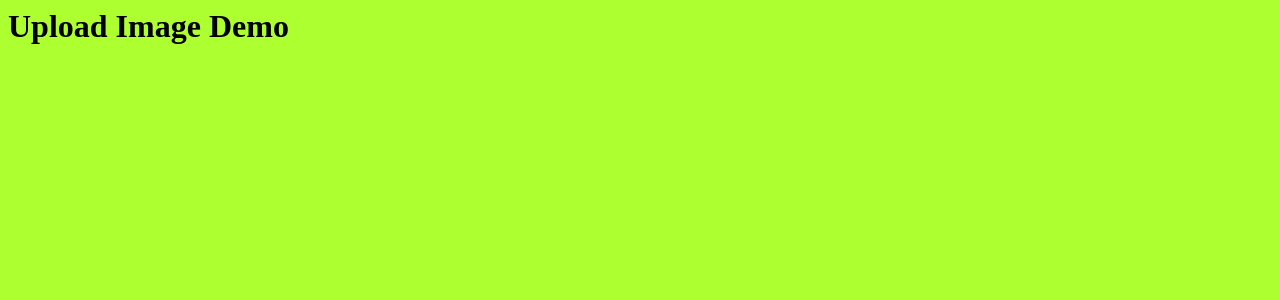
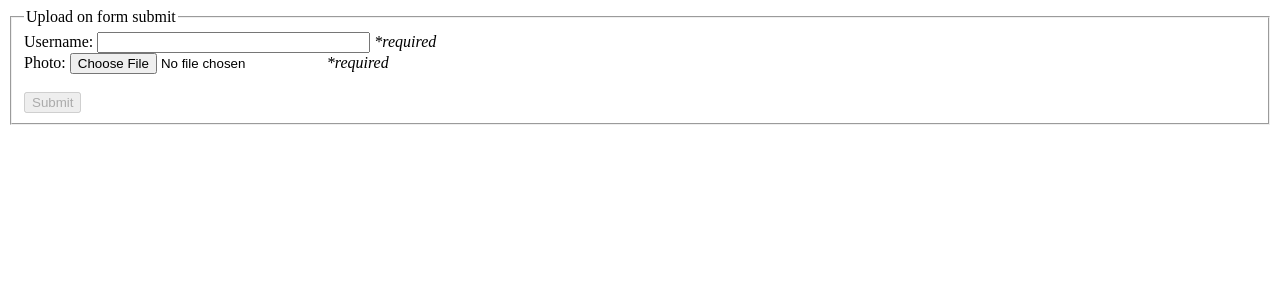
Before and after one commit to xinlireading/sampleapp, a Django app: page /uploadimage/index/ in a window 1280 px wide. Shown: the top 300 px of the page. Run offline with Django 3.2, Linux system fonts and the light colour scheme; some libraries are stand-ins or nearby versions.

Commit message:
save the uploaded image to disk.

```diff
--- a/sampleapp/settings.py
+++ b/sampleapp/settings.py
@@ -121,3 +121,6 @@ USE_TZ = True
 # https://docs.djangoproject.com/en/1.9/howto/static-files/
 
 STATIC_URL = '/static/'
+
+# MEDIA_ROOT = ''
+# MEDIA_URL = ''
--- a/uploadimage/templates/uploadimage/index.html
+++ b/uploadimage/templates/uploadimage/index.html
@@ -2,16 +2,75 @@
   <head>
     <title>Upload Image Demo</title>
     {% load staticfiles %}
-
-    <link rel="stylesheet" type="text/css" href="{% static 'uploadimage/css/style.css' %}" />
-    <link rel="stylesheet" type="text/css" href="{% static 'uploadimage/css/custom.css' %}" />
 
     <script src="{% static 'uploadimage/js/ng-file-upload/angular.min.js' %}"></script>
     <script src="{% static 'uploadimage/js/ng-file-upload/ng-file-upload-shim.min.js' %}"></script>
     <script src="{% static 'uploadimage/js/ng-file-upload/ng-file-upload.min.js' %}"></script>
 
   </head>
-  <body>
-    <h1>Upload Image Demo</h1>
-  </body>
+  <body ng-app="fileUpload" ng-controller="MyCtrl">
+  <form name="myForm" enctype="multipart/form-data">
+    <fieldset>
+      <legend>Upload on form submit</legend>
+      Username:
+      <input type="text" name="userName" ng-model="username" size="31" required>
+      <i ng-show="myForm.userName.$error.required">*required</i>
+      <br>Photo:
+      <input type="file" ngf-select ng-model="picFile" name="file"
+             accept="image/*" ngf-max-size="2MB" required
+             ngf-model-invalid="errorFile">
+      <i ng-show="myForm.file.$error.required">*required</i><br>
+
+      <img ng-show="myForm.file.$valid" ngf-thumbnail="picFile" class="thumb"> <button ng-click="picFile = null" ng-show="picFile">Remove</button>
+      <br>
+      <button ng-disabled="!myForm.$valid"
+              ng-click="uploadPic(picFile)">Submit</button>
+      <span class="progress" ng-show="picFile.progress >= 0">
+        <div style="width:{{picFile.progress}}%"
+            ng-bind="picFile.progress + '%'"></div>
+      </span>
+      <span ng-show="picFile.result">Upload Successful</span>
+      <span class="err" ng-show="errorMsg">{{errorMsg}}</span>
+    </fieldset>
+    <br>
+  </form>
+</body>
 </html>
+
+<script>
+var app = angular.module('fileUpload', ['ngFileUpload']);
+app.config(function($httpProvider) {
+  $httpProvider.defaults.xsrfCookieName = 'csrftoken';
+  $httpProvider.defaults.xsrfHeaderName = 'X-CSRFToken';
+});
+app.controller('MyCtrl', ['$scope', 'Upload', '$timeout', function ($scope, Upload, $timeout) {
+    $scope.uploadPic = function(file) {
+    file.upload = Upload.upload({
+      url: 'http://127.0.0.1:8000/uploadimage/upload/',
+      data: {username: $scope.username, file: file},
+    });
+
+    file.upload.then(function (response) {
+      $timeout(function () {
+        file.result = response.data;
+      });
+    }, function (response) {
+      if (response.status > 0)
+        $scope.errorMsg = response.status + ': ' + response.data;
+    }, function (evt) {
+      // Math.min is to fix IE which reports 200% sometimes
+      file.progress = Math.min(100, parseInt(100.0 * evt.loaded / evt.total));
+    });
+    }
+}]);
+</script>
+
+<style>
+.thumb {
+    width: 24px;
+    height: 24px;
+    float: none;
+    position: relative;
+    top: 7px;
+}
+</style>
--- a/uploadimage/urls.py
+++ b/uploadimage/urls.py
@@ -2,5 +2,6 @@ from django.conf.urls import url
 from . import views
 
 urlpatterns = [
-    url(r'$', views.index, name='index'),
+    url(r'^index/', views.index, name='index'),
+    url(r'^upload/', views.upload, name='upload'),
 ]
--- a/uploadimage/views.py
+++ b/uploadimage/views.py
@@ -1,7 +1,34 @@
 from django.shortcuts import render
 from django.http import HttpResponse
+from django.core.files.storage import default_storage
+from django.core.files.base import ContentFile
+from django.conf import settings
+import os
+
 # Create your views here.
 def index(request):
     template_name = "uploadimage/index.html"
     # return HttpResponse("Hello Upload Image Demo")
     return render(request, template_name, None)
+
+def upload(request):
+
+    if request.method == 'POST':
+        username = request.POST['username']
+        file = request.FILES['file']
+        print(file.name)
+        print(file.charset)
+        print(file.content_type)
+        print(file.size)
+        print(file.content_type_extra)
+        # print(file.temporary_file_path())
+        # return HttpResponse('POST')
+        filename = file.name
+
+        path = default_storage.save('{}/{}'.format('avatar',filename), ContentFile(file.read()))
+        tmp_file = os.path.join(settings.MEDIA_ROOT, path)
+        return HttpResponse('POST')
+
+    else:
+        print('get')
+        return HttpResponse('GET')
```
